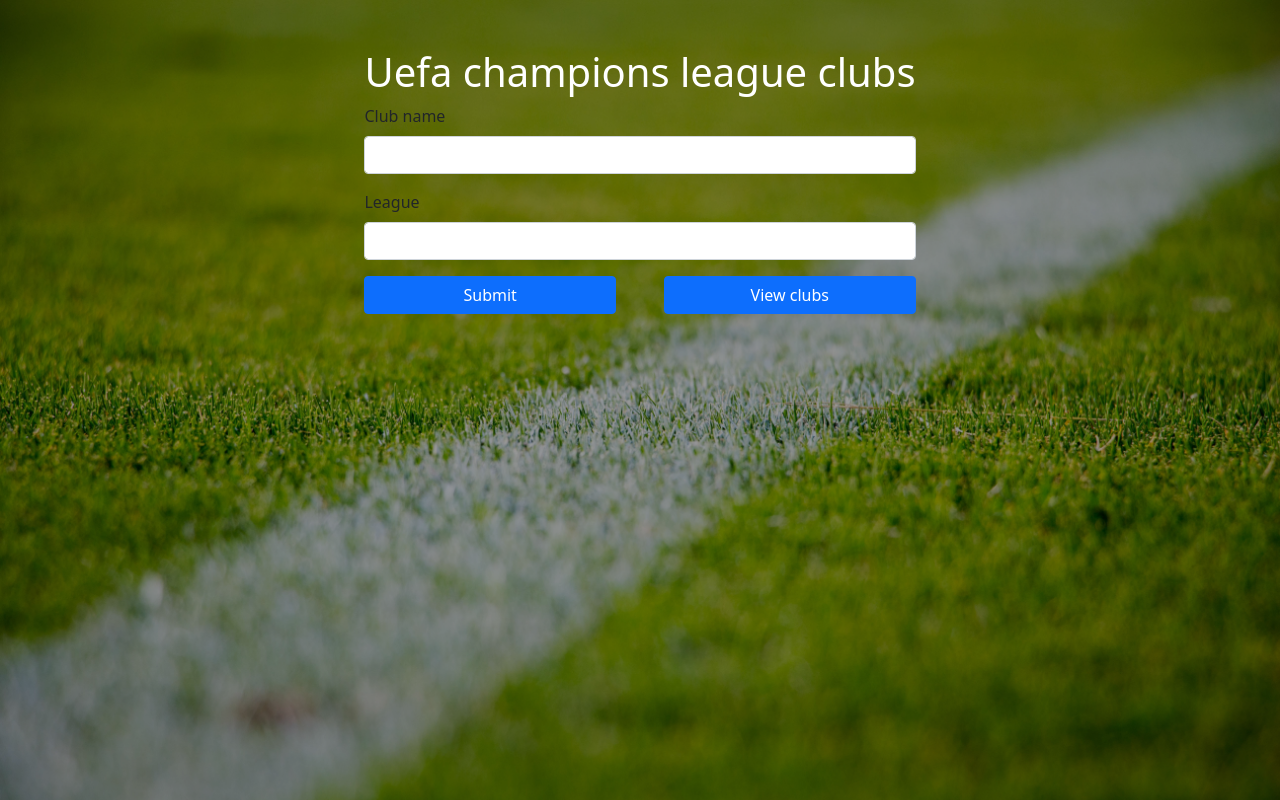
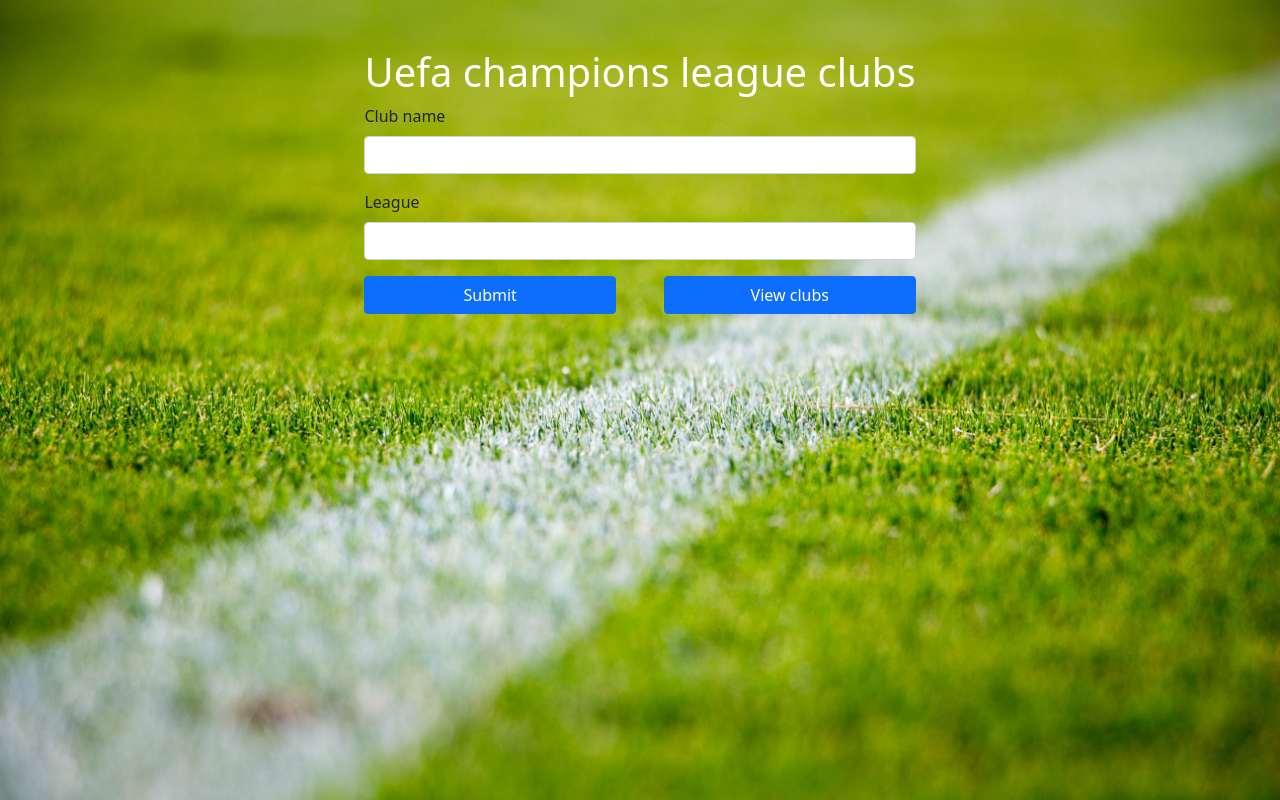
Before and after one commit to Thabiso-007/club, a Vue app in the folder client/: page / in a window 1280 px wide. Built offline with nearby package versions, Linux system fonts and the light colour scheme.

Commit message:
Modified design (#10)

```diff
--- a/client/src/App.vue
+++ b/client/src/App.vue
@@ -4,9 +4,6 @@
 
 <style>
 #app {
-  width: 100%;
-  height: 100vh;
-  background: rgba(0,0,0,0.4);
   margin: 0;
   padding: 0;
 }
@@ -18,9 +15,8 @@
   width: 100%;
   height: 100vh;
   background-image: url("./assets/soccer.jpg");
-  background-repeat: no-repeat;
+  background-repeat: repeat;
   background-size: cover;
-  position: fixed;
 }
 
 @media only screen and (max-width: 865px) {
```
